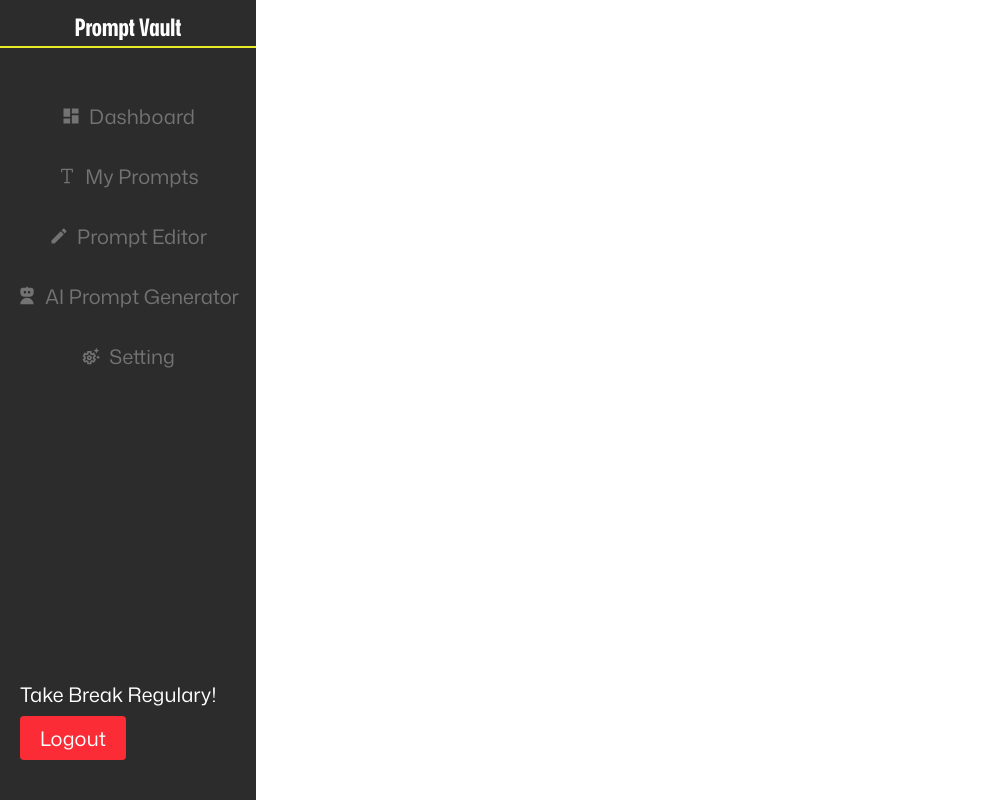
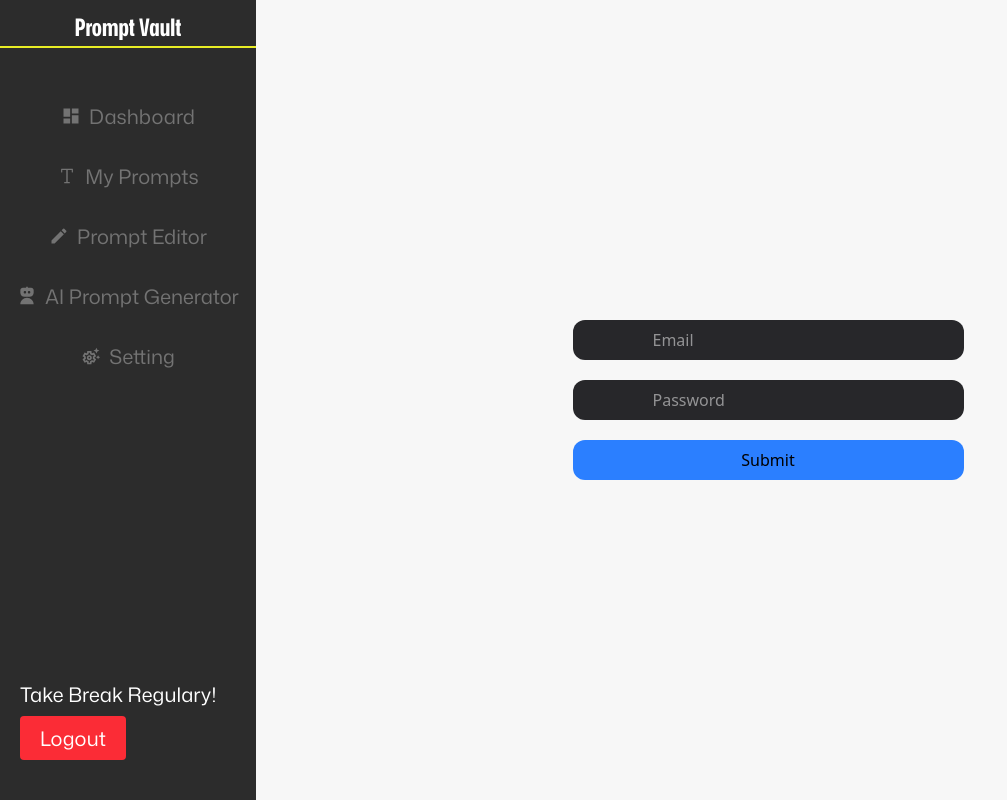
Before and after one commit to Kavyparmar1/promptvault, a React (Vite) app in the folder client/: page /login in a window 1280 px wide. Shown: the whole page, without its empty margins (0-1007 px from the left). Built offline with nearby package versions, Linux system fonts and the light colour scheme.

Commit message:
Login done

```diff
--- /dev/null
+++ b/client/src/components/Login.jsx
@@ -0,0 +1,75 @@
+import React, { useState } from 'react'
+import {OrbitProgress} from 'react-loading-indicators'
+import axios from 'axios'
+const Login = () => {
+
+    const [email, setemail] = useState('')
+    const [password, setpassword] = useState('')
+    const [loading, setloading] = useState(false)
+    const submitHandler =async (e)=>{
+        e.preventDefault()
+        const form = {
+
+           email:email,
+           password:password
+        }
+        console.log(form);
+
+ //api's
+ if (loading) return
+
+ setloading(true)
+
+try {
+    const res=  await axios.post('http://localhost:3000/api/auth/login',{
+        email:form.email,
+        password:form.password
+    },{
+        withCredentials:true
+    })
+    console.log(res.data.message);
+
+    setTimeout(() => {
+
+        setemail('')
+        setpassword('')
+        setloading(false)
+        alert(res.data.message || 'Login successfully!');
+    }, 3000);
+
+
+} catch (error) {
+setTimeout(() => {
+    alert(error.response?.data?.message || 'Something went wrong!')
+    setemail('')
+    setpassword('')
+    setloading(false)
+    setloading(false)
+
+}, 1500);
+}
+
+
+
+
+  }
+  return (
+    <div className='h-screen w-[80%] ml-[20%]  flex items-center justify-center bg-[#F7F7F7]'>
+    <form className='flex flex-col gap-5' action="">
+      <input
+      value={email}
+      onChange={(e)=>setemail(e.target.value)}
+      className='bg-zinc-800 text-white rounded-xl px-20 py-2 outline-none ' type="text" placeholder='Email' />
+       <input
+      value={password}
+      onChange={(e)=>setpassword(e.target.value)}
+      className='bg-zinc-800 text-white rounded-xl px-20 py-2 outline-none ' type="password" placeholder='Password' />
+      <button onClick={submitHandler} className='px-14 py-2 rounded-xl rounded bg-blue-500'>
+      {loading ? <OrbitProgress variant="spokes" dense color="#000000" size="small" text="" textColor="#000000" /> : 'Submit'}
+      </button>
+    </form>
+</div>
+  )
+}
+
+export default Login
--- a/client/src/routes/Mainroutes.jsx
+++ b/client/src/routes/Mainroutes.jsx
@@ -6,6 +6,7 @@ import Prompt from '../Pages/Prompt'
 import Ai from '../Pages/Ai'
 import Setting from '../Pages/Setting'
 import Register from '../components/Register'
+import Login from '../components/Login'
 
 
 
@@ -20,6 +21,7 @@ const Mainroutes = () => {
            <Route path='/edit' element={<Prompt/> } />
            <Route path='/ai' element={<Ai/> } />
            <Route path='/setting' element={<Setting/> } />
+           <Route path='/login' element={<Login />} />
 
        </Routes>
     </>
```
